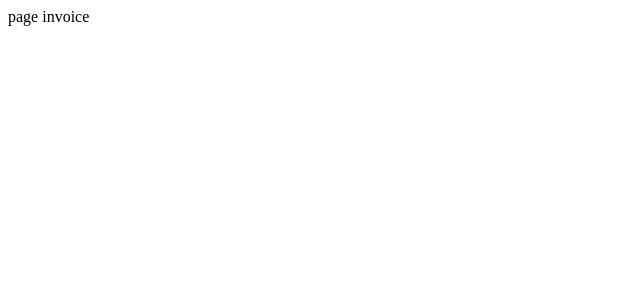
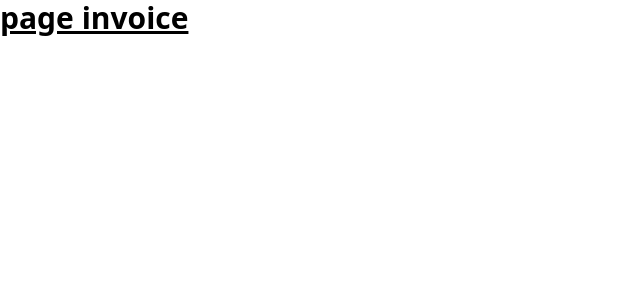
Before and after one commit to Cubeseed/Frontend, a Next.js app in the folder cubeseed_login/: page /invoice in a window 1280 px wide. Shown: the top 300 px of the page, without its empty margins (0-640 px from the left). Built offline with nearby package versions, Linux system fonts and the light colour scheme.

Commit message:
feat: add tailwind

```diff
--- a/cubeseed_login/app/(processor)/invoice/page.tsx
+++ b/cubeseed_login/app/(processor)/invoice/page.tsx
@@ -1,5 +1,5 @@
 export default async function Invoice() {
   return (
-    <div>page invoice</div>
+    <div className="text-3xl font-bold underline">page invoice</div>
   )
 }
--- a/cubeseed_login/app/(processor)/layout.tsx
+++ b/cubeseed_login/app/(processor)/layout.tsx
@@ -1,3 +1,5 @@
+import "@/styles/global.css"
+
 export const metadata = {
   title: 'Next.js',
   description: 'Generated by Next.js',
--- /dev/null
+++ b/cubeseed_login/postcss.config.js
@@ -0,0 +1,6 @@
+module.exports = {
+  plugins: {
+    tailwindcss: {},
+    autoprefixer: {},
+  },
+}
--- /dev/null
+++ b/cubeseed_login/src/styles/global.css
@@ -0,0 +1,3 @@
+@tailwind base;
+@tailwind components;
+@tailwind utilities;
--- a/cubeseed_login/src/styles/globals.scss
+++ b/cubeseed_login/src/styles/globals.scss
@@ -1,3 +1,4 @@
+@use "global.css";
 @import url('https://fonts.googleapis.com/css2?family=Ubuntu:ital,wght@0,300;0,400;0,500;0,700;1,300;1,400;1,500;1,700&display=swap');
 
 body{
--- /dev/null
+++ b/cubeseed_login/tailwind.config.js
@@ -0,0 +1,15 @@
+/** @type {import('tailwindcss').Config} */
+module.exports = {
+  content: [
+    "./app/**/*.{ts,tsx}",
+    "./pages/**/*.{ts,tsx}",
+    "./components/**/*.{ts,tsx}",
+
+    // Or if using `src` directory:
+    "./src/**/*.{ts,tsx}",
+  ],
+  theme: {
+    extend: {},
+  },
+  plugins: [],
+}
```
Also changed, not shown: cubeseed_login/package.json (+6 -3 lines), 1 other file (tests, documents, lock files or other folders).
